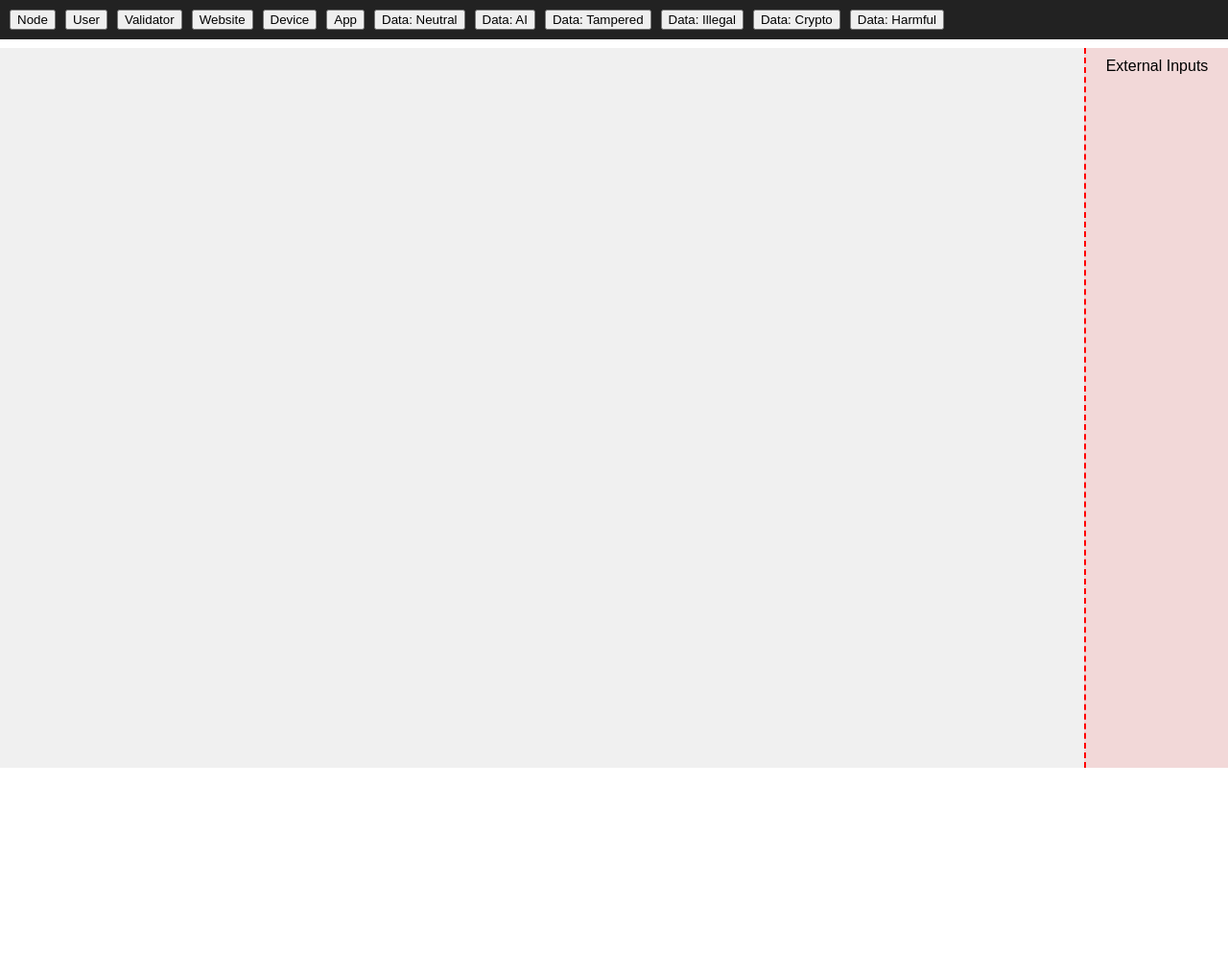
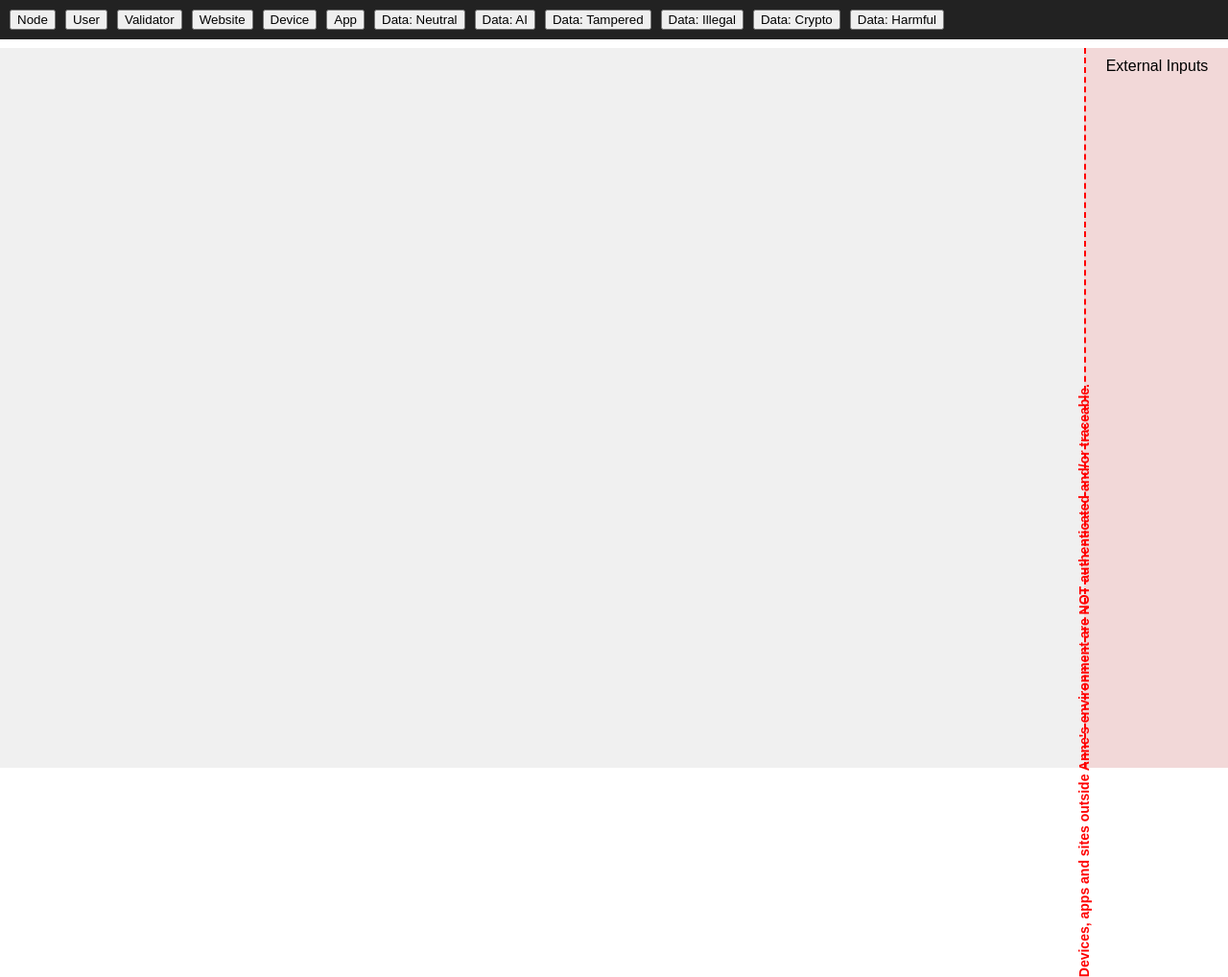
Before and after one commit to GadsdenSP/TestProject, a plain HTML site: page Visualizer/Index.html in a window 1280 px wide. Shown: the whole page at 96% size. Before the commit the page ends 800 px from the top, so only its background shows below. Drawn offline with Linux system fonts and the light colour scheme.

Commit message:
Update Index.html

```diff
--- a/Visualizer/Index.html
+++ b/Visualizer/Index.html
@@ -21,6 +21,7 @@
       display: flex;
       gap: 10px;
       align-items: center;
+      z-index: 2;
     }
     #canvas {
       position: absolute;
@@ -54,6 +55,18 @@
       text-align: center;
       padding-top: 10px;
       box-sizing: border-box;
+      z-index: 1;
+    }
+    .warning-text {
+      position: absolute;
+      right: 150px;
+      top: 50%;
+      transform: translateY(-50%) rotate(-90deg);
+      transform-origin: right center;
+      font-size: 14px;
+      font-weight: bold;
+      color: red;
+      z-index: 1;
     }
   </style>
 </head>
@@ -74,6 +87,7 @@
   </div>
   <div id="canvas"></div>
   <div class="external-zone">External Inputs</div>
+  <div class="warning-text">Devices, apps and sites outside Anne's environment are NOT authenticated and/or traceable.</div>
 
   <script>
     let canvas = document.getElementById('canvas');
```
